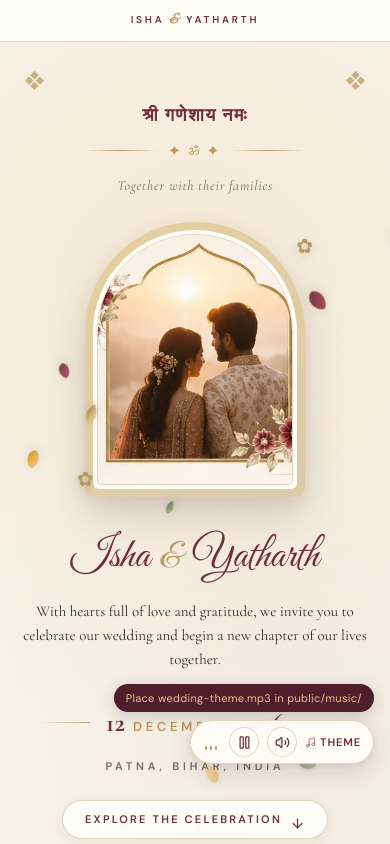
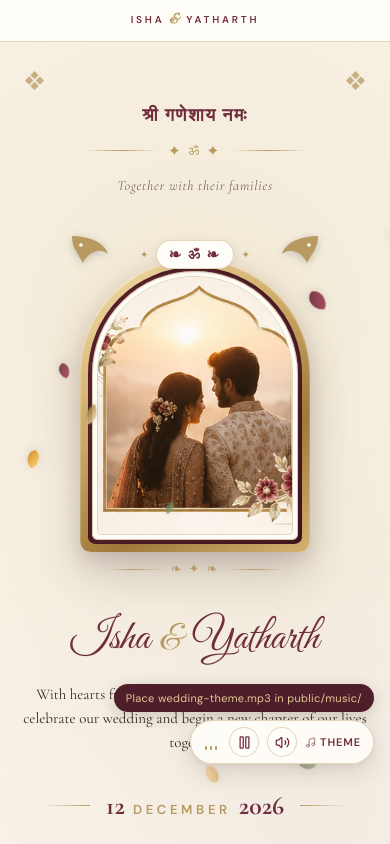
Before and after one commit to devrajshrivastavalforthegame/wedding-invite, a React (Vite) app: page / in a window 390 px wide. Both pictures are taken after a click on the button "Enter Website Directly →". Shown: the top 844 px of the page. Built offline with nearby package versions, Linux system fonts and the light colour scheme.

Commit message:
feat: update bride mother name to Babita, MPCCI designation, Vats parents Deepti & Shyam, Family Wedding Desk phone to 9425122615, and elevate couple photo frame to royal Jharokha arch

```diff
--- a/src/App.css
+++ b/src/App.css
@@ -846,34 +846,125 @@
   margin: 6px 0 24px;
 }
 
-.couple-photo-frame {
-  position: relative;
-  width: clamp(230px, 45vw, 300px);
-  aspect-ratio: 4 / 5;
-  border-radius: 140px 140px 12px 12px;
+/* Royal Palace Jharokha (Heirloom Scalloped Archway Frame) */
+.royal-jharokha-frame {
+  position: relative;
+  display: flex;
+  flex-direction: column;
+  align-items: center;
+  width: clamp(240px, 46vw, 320px);
+  padding-top: 18px;
+}
+
+/* Ambient royal gold glow behind the frame */
+.royal-jharokha-frame::before {
+  content: '';
+  position: absolute;
+  top: 45%;
+  left: 50%;
+  width: 105%;
+  height: 95%;
+  transform: translate(-50%, -50%);
+  background: radial-gradient(circle, rgba(225, 201, 145, 0.28) 0%, transparent 72%);
+  filter: blur(18px);
+  pointer-events: none;
+}
+
+/* Crown / Apex Finial */
+.jharokha-crown {
+  display: flex;
+  align-items: center;
+  justify-content: center;
+  gap: 8px;
+  margin-bottom: -10px;
+  z-index: 5;
+  color: var(--gold);
+}
+
+.crown-crest {
+  font-family: var(--serif);
+  font-size: 14px;
+  font-weight: 600;
+  letter-spacing: 0.15em;
+  color: var(--burgundy);
+  background: var(--paper);
+  padding: 3px 12px;
+  border-radius: 20px;
+  border: 1px solid var(--border-gold);
+  box-shadow: 0 2px 8px rgba(48, 41, 35, 0.08);
+}
+
+.crown-star {
+  font-size: 10px;
+  color: var(--gold);
+}
+
+/* Corner Filigrees */
+.jharokha-spandrel {
+  position: absolute;
+  top: 14px;
+  width: 36px;
+  height: 36px;
+  z-index: 6;
+  color: var(--gold);
+  filter: drop-shadow(0 2px 4px rgba(48, 41, 35, 0.25));
+  pointer-events: none;
+}
+.spandrel-left {
+  left: -8px;
+}
+.spandrel-right {
+  right: -8px;
+}
+.filigree-svg {
+  width: 100%;
+  height: 100%;
+}
+
+/* Outer Gilded Arch */
+.jharokha-outer-rim {
+  position: relative;
+  width: 100%;
+  aspect-ratio: 4 / 5.1;
+  border-radius: 155px 155px 14px 14px;
   padding: 8px;
-  background: linear-gradient(135deg, rgba(225, 201, 145, 0.8), rgba(184, 154, 97, 0.4));
+  background: linear-gradient(145deg, #F5DFAC 0%, #D4B26F 35%, #9E7938 70%, #D4B26F 100%);
   box-shadow:
-    0 18px 40px rgba(48, 41, 35, 0.16),
-    0 6px 14px rgba(112, 45, 59, 0.08);
-}
-
-.photo-outer-border {
+    0 20px 45px rgba(48, 41, 35, 0.22),
+    0 8px 18px rgba(112, 45, 59, 0.12),
+    inset 0 1px 2px rgba(255, 255, 255, 0.7);
+}
+
+/* Velvet Inlay Band */
+.jharokha-velvet-inlay {
   position: relative;
   width: 100%;
   height: 100%;
   padding: 4px;
+  border-radius: 147px 147px 10px 10px;
+  background: linear-gradient(145deg, #6B2937, #451722);
+  box-shadow: inset 0 2px 6px rgba(0, 0, 0, 0.4);
+}
+
+/* Inner Matting (Ivory Paper) */
+.jharokha-inner-mat {
+  position: relative;
+  width: 100%;
+  height: 100%;
+  padding: 5px;
+  border-radius: 143px 143px 8px 8px;
   background: var(--paper);
-  border-radius: 132px 132px 8px 8px;
-}
-
-.photo-inner-border {
+  box-shadow: inset 0 0 0 1px rgba(184, 154, 97, 0.5);
+}
+
+/* Viewport for Portrait */
+.photo-inner-viewport {
   position: relative;
   width: 100%;
   height: 100%;
   overflow: hidden;
-  border-radius: 128px 128px 6px 6px;
-  border: 1px solid var(--border-gold);
+  border-radius: 138px 138px 6px 6px;
+  border: 1px solid rgba(184, 154, 97, 0.4);
 }
 
 .couple-photo {
@@ -882,6 +973,30 @@
   object-fit: cover;
   object-position: center 25%;
   display: block;
+}
+
+/* Bottom Pediment Lotus Motif */
+.jharokha-base-ornament {
+  display: flex;
+  align-items: center;
+  justify-content: center;
+  gap: 10px;
+  width: 75%;
+  margin-top: 8px;
+  z-index: 4;
+}
+
+.jharokha-base-ornament .base-line {
+  flex: 1;
+  height: 1px;
+  background: linear-gradient(90deg, transparent, var(--gold), transparent);
+}
+
+.jharokha-base-ornament .base-motif {
+  font-family: var(--serif);
+  font-size: 13px;
+  color: var(--gold);
+  letter-spacing: 0.15em;
 }
 
 .couple-photo-fallback {
@@ -1858,8 +1973,8 @@
   .card-couple-names {
     font-size: 30px;
   }
-  .couple-photo-frame {
-    width: 220px;
+  .royal-jharokha-frame {
+    width: 230px;
   }
   .countdown-card {
     padding: 14px 8px;
--- a/src/App.tsx
+++ b/src/App.tsx
@@ -191,11 +191,35 @@ function WeddingCelebrationPage() {
             {wedding.introduction.heading}
           </p>
 
-          {/* Framed Couple Portrait */}
+          {/* Royal Palace Jharokha Framed Couple Portrait */}
           <div className="couple-photo-wrapper">
-            <div className="couple-photo-frame">
-              <div className="photo-outer-border">
-                <div className="photo-inner-border">
+            <div className="royal-jharokha-frame">
+              {/* Top Arch Finial / Crown */}
+              <div className="jharokha-crown" aria-hidden="true">
+                <span className="crown-star">✦</span>
+                <span className="crown-crest">❧ ॐ ❧</span>
+                <span className="crown-star">✦</span>
+              </div>
+
+              {/* Corner Spandrel Filigrees */}
+              <div className="jharokha-spandrel spandrel-left" aria-hidden="true">
+                <svg viewBox="0 0 40 40" className="filigree-svg">
+                  <path d="M0,0 C15,0 35,5 40,20 C30,12 18,18 12,30 C8,20 0,15 0,0 Z" fill="currentColor" />
+                  <circle cx="10" cy="10" r="2" fill="#FFFDF8" />
+                </svg>
+              </div>
+              <div className="jharokha-spandrel spandrel-right" aria-hidden="true">
+                <svg viewBox="0 0 40 40" className="filigree-svg">
+                  <path d="M40,0 C25,0 5,5 0,20 C10,12 22,18 28,30 C32,20 40,15 40,0 Z" fill="currentColor" />
+                  <circle cx="30" cy="10" r="2" fill="#FFFDF8" />
+                </svg>
+              </div>
+
+              {/* Multi-layered Gilded Frame */}
+              <div className="jharokha-outer-rim">
+                <div className="jharokha-velvet-inlay">
+                  <div className="jharokha-inner-mat">
+                    <div className="photo-inner-viewport">
                       {!photoError ? (
                         <img
                           src="/images/couple-placeholder.png"
@@ -212,14 +236,15 @@ function WeddingCelebrationPage() {
                       )}
                     </div>
                   </div>
+                </div>
+              </div>
 
-              {/* Gold floral badges on photo frame */}
-              <span className="photo-flower photo-flower-one" aria-hidden="true">
-                ✿
-              </span>
-              <span className="photo-flower photo-flower-two" aria-hidden="true">
-                ✿
-              </span>
+              {/* Bottom Pediment Lotus Ornament */}
+              <div className="jharokha-base-ornament" aria-hidden="true">
+                <span className="base-line" />
+                <span className="base-motif">❧ ✦ ❧</span>
+                <span className="base-line" />
+              </div>
             </div>
           </div>
 
--- a/src/data/wedding.ts
+++ b/src/data/wedding.ts
@@ -65,9 +65,9 @@ export const wedding = {
       surname: 'Shrivastava Family',
       blessingsFrom: 'With the divine blessings of our beloved Grandparents',
       parents:
-        'Daughter of Smt. Babita Shrivastava & Shri Rajendra Kumar Shrivastava',
+        'Daughter of Smt. Babita & Shri Rajendra Kumar Shrivastava',
       parentDesignation:
-        '(Raja — Member of MPCC & National Secretary of Kayastha Mahasabha)',
+        '(Raja) Member of MPCCI & National Secretary of Akhil Bharitye Kayastha Mahasabha',
       familyNote:
         'Warmly inviting you to celebrate the joyous occasion with the entire Shrivastava family and relatives.',
     },
@@ -76,7 +76,7 @@ export const wedding = {
       title: "Groom's Family",
       surname: 'Vats Family',
       blessingsFrom: 'With the divine blessings of our beloved Grandparents',
-      parents: 'Son of Smt. & Shri Vats',
+      parents: 'Son of Smt. Deepti & Shri Shyam Vats',
       familyNote:
         'Looking forward to welcoming you with warmth, affection, and folded hands.',
     },
@@ -99,8 +99,8 @@ export const wedding = {
         name: 'Family Wedding Desk',
         relation: 'Patna Coordination',
         role: 'Venue & Stay Logistics',
-        phone: '+91 91234 56789',
-        phoneClean: '919123456789',
+        phone: '+91 94251 22615',
+        phoneClean: '919425122615',
       },
     ] as RSVPContact[],
     advice:
```
Lines whose indentation alone changed are shown as unchanged.
